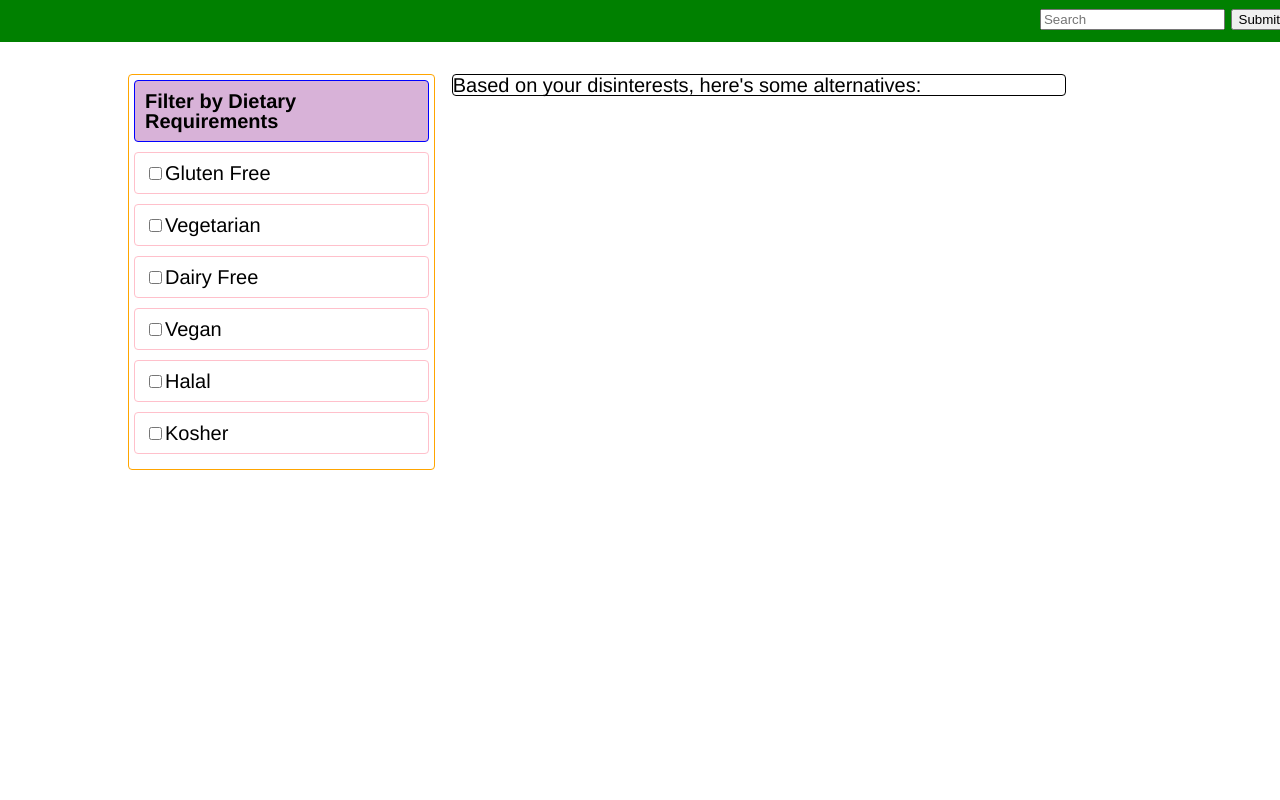
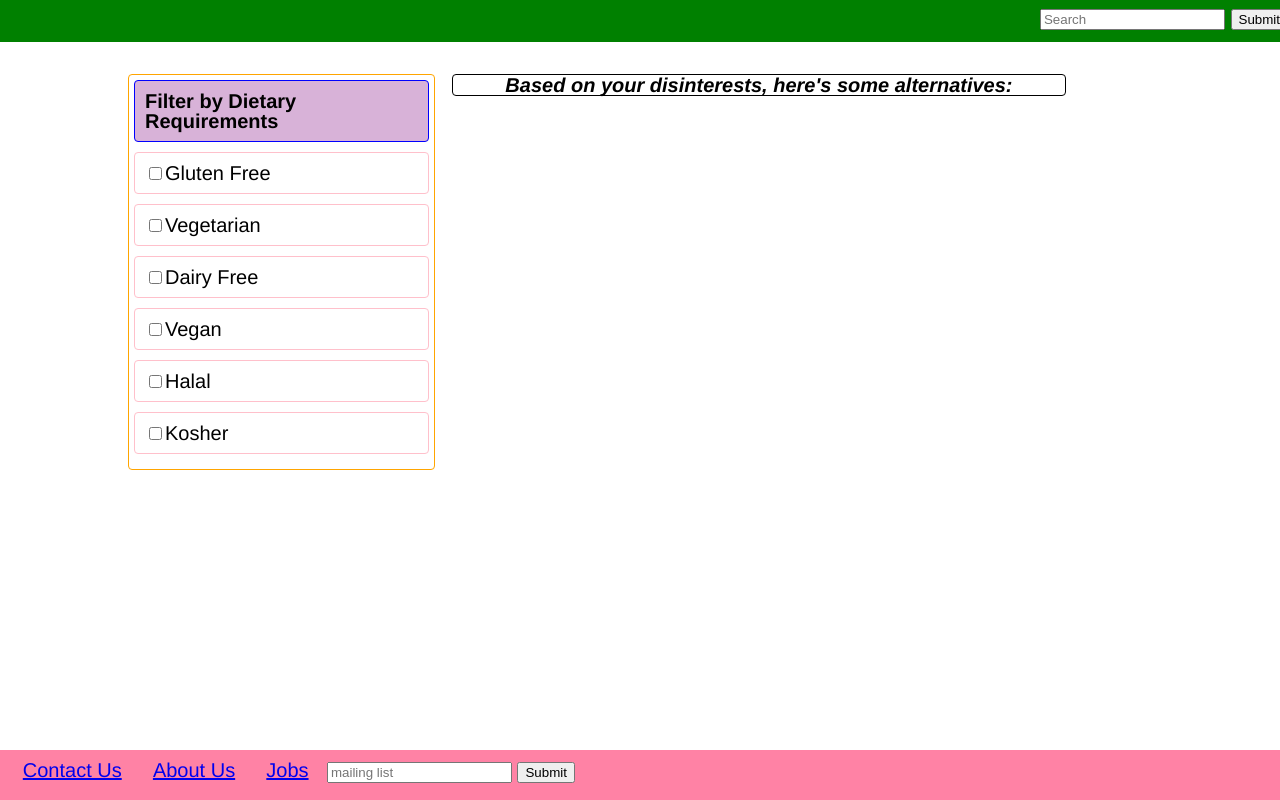
Before and after one commit to hainesy91/project_y, a website: page html/show.html in a window 1280 px wide. Drawn offline with Linux system fonts and the light colour scheme; files that its build step writes are made by us from their sources; files whose address does not match are found by name.

Commit message:
added the footer to the show page

```diff
--- a/html/show.html
+++ b/html/show.html
@@ -35,12 +35,22 @@
   <div class="box box-6">
     <div id="display">
       <h1 id="listResultsTitle">Based on your disinterests, here's some alternatives:</h1>
+      <ul class="listingResults">
+        <li></li>
+      </ul>
     </div>
+  </div>
+</div>
 
-  </div>
-
-
-</div>
+<footer>
+  <ul class="footerList">
+    <li><a href="html/contactus.html">Contact Us</a></li>
+    <li><a href="html/aboutus.html#">About Us</a></li>
+    <li><a href="html/jobs.html">Jobs</a></li>
+  </ul>
+ <input id="mailingList" type="search" placeholder="mailing list"/>
+ <button id="mailigListSubmit" type="submit">Submit</button>
+</footer>
 
 </body>
 </html>
--- a/stylesheets/main.css
+++ b/stylesheets/main.css
@@ -153,10 +153,13 @@ body {
  }
 
 footer{
-  background-color: orange;
-  position: relative;
-  margin: -8px;
-
+  background-color: #FF82A5;
+  position: fixed;
+  left:0px;
+  bottom:0px;
+  height:30px;
+  width:100%;
+  padding: 10px;
 }
 
 .footerList {
@@ -166,6 +169,18 @@ footer{
 
 .footerList li {
   display: inline;
-  margin:3%;
-  font-size: 23px;
+  margin:1%;
 }
+
+ul.footerlist li a {
+  text-decoration: none;
+  font-size: 12px;
+}
+
+input#mailingList {
+
+}
+
+button#mailingListSubmit {
+  float: right;
+}
--- a/stylesheets/show.css
+++ b/stylesheets/show.css
@@ -42,5 +42,9 @@ span {
 }
 
 h1#listResultsTitle {
-
+  font-size: 20px;
+  font-weight: bold;
+  font-family: helvetica;
+  font-style: italic;
+  text-align: center;
 }
```
Also changed, not shown: index.html (+2 -7 lines).
